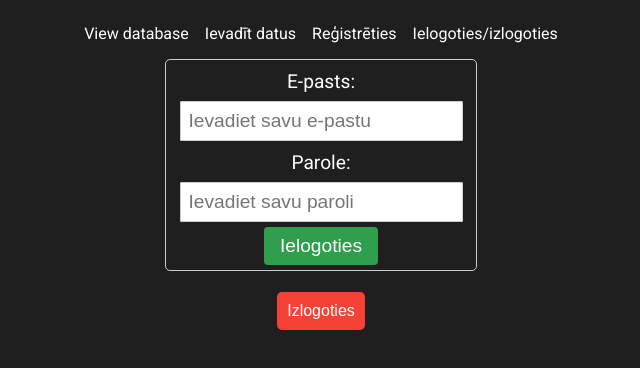
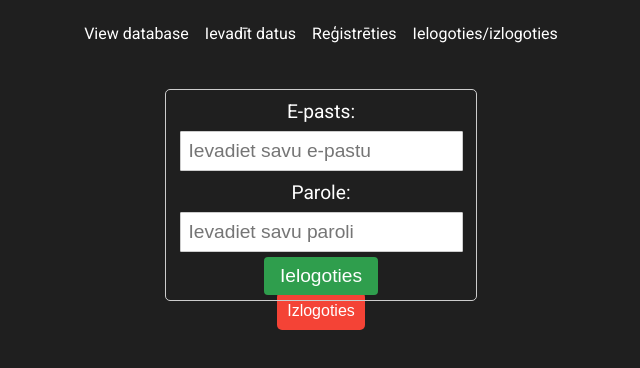
Before and after one commit to kristapsgreen/VMS_2, a React (Create React App) app: page / in a window 1280 px wide. Shown: the top 368 px of the page, without its empty margins (319-959 px from the left). Built offline with nearby package versions, Linux system fonts and the light colour scheme.

Commit message:
izmēri atkal

```diff
--- a/src/index.css
+++ b/src/index.css
@@ -240,6 +240,8 @@ body {
     cursor: not-allowed;
   }
   .login-form{
+    position: relative;
+    top: 30px;
   display: flex;
   flex-direction: column;
   align-items: center;
```
